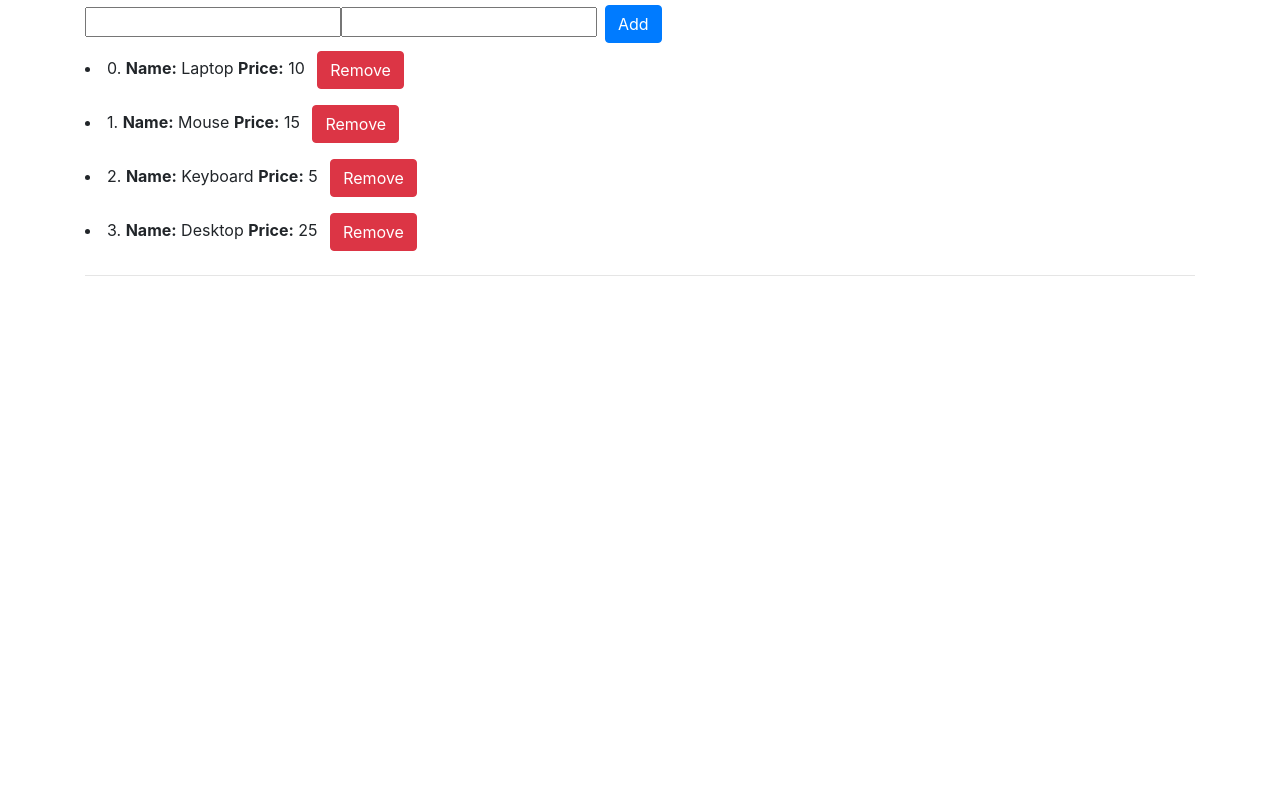
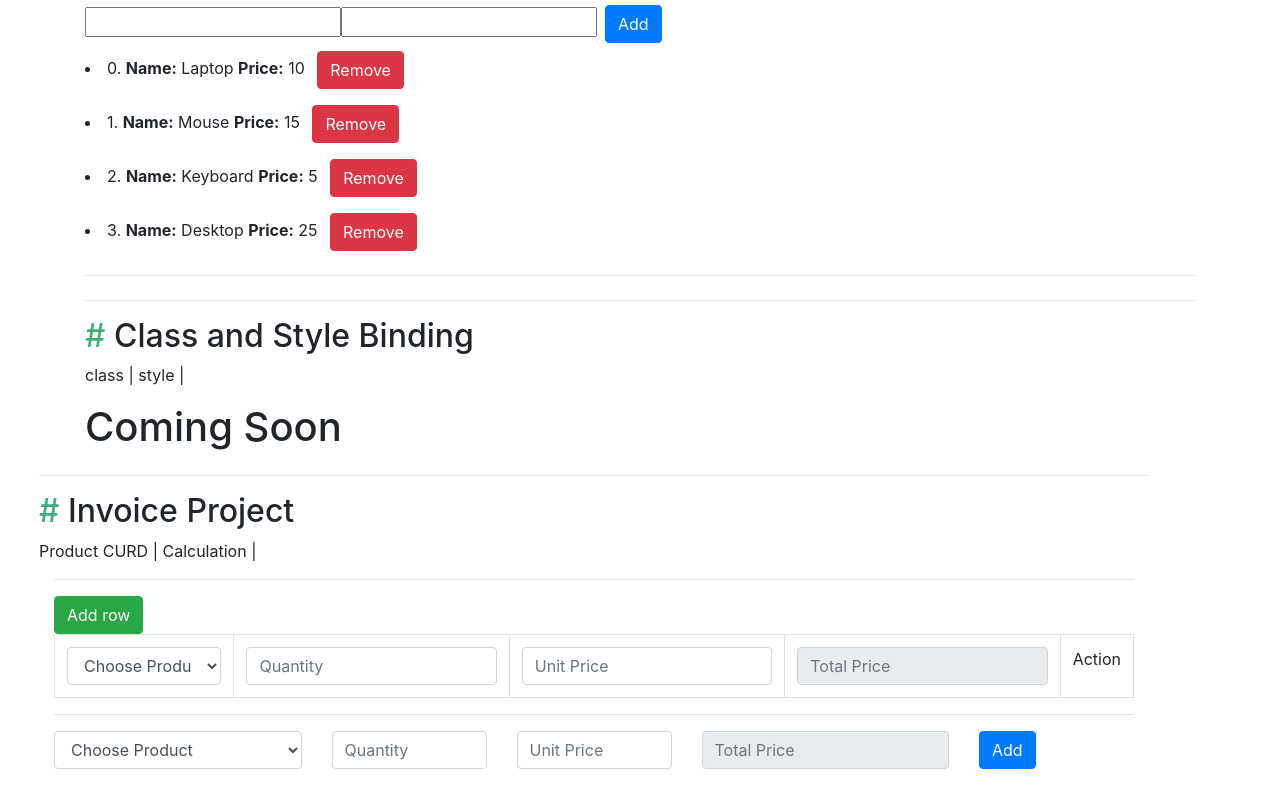
Before and after one commit to abbashir/Vue-js-practice, a plain HTML site: page index.html in a window 1280 px wide. Shown: the part 1965-2758 px from the top of the page. Before the commit the page ends 2257 px from the top, so only its background shows below. Drawn offline with nearby package versions, Linux system fonts and the light colour scheme.

Commit message:
invoice calculation app

```diff
--- a/app.js
+++ b/app.js
@@ -144,7 +144,27 @@ const ConditionalsandLoops = {
         }
     }
 }
+
+const InvoiceProject = {
+    data() {
+        return {
+            items: [
+                { description: "Website design", quantity: 1, price: 300 }
+              ]
+        }
+    },
+    methods: {
+        addRow() {
+            this.items.push({ description: "", quantity: 1, price: 0 });
+        },
+        removeRow(i) {
+            this.items.splice(i, 1)
+        }
+
+    }
+}
 Vue.createApp(app_data).mount('#app')
 Vue.createApp(event_modifier).mount('#event_modifier')
 Vue.createApp(TowWayDataBinding).mount('#TowWayDataBinding')
 Vue.createApp(ConditionalsandLoops).mount('#ConditionalsandLoops')
+Vue.createApp(InvoiceProject).mount('#InvoiceProject')
--- a/index.html
+++ b/index.html
@@ -148,6 +148,88 @@
 
   </div>
 
+  <div id="ClassandStyleBinding" class="container mt-4">
+    <hr>
+    <h2><span class="hasTag"> # </span> Class and Style Binding</h2>
+    <p> class | style | </p>
+    <h1>Coming Soon</h1>
+  </div>
+
+  <div id="InvoiceProject" class="container m-4">
+    <hr>
+    <h2><span class="hasTag"> # </span> Invoice Project</h2>
+    <p> Product CURD | Calculation | </p>
+    <div class="container">
+      <hr>
+      <table class="table table-bordered">
+        <button class="btn btn-success" @click="addRow">Add row</button>
+        <tr v-for="(item, i) in items" :key="item">
+          <td>
+            <select class="form-control" id="sel1" required>
+              <option value="">Choose Product</option>
+              <option value="A">A</option>
+              <option value="B">B</option>
+              <option value="C">C</option>
+              <option value="D">D</option>
+            </select>
+          </td>
+
+          <td>
+            <input type="text" class="form-control" name="qty" placeholder="Quantity" required>
+          </td>
+
+          <td>
+            <input type="text" class="form-control" name="unit_price" placeholder="Unit Price" required>
+          </td>
+
+          <td>
+            <input type="text" class="form-control" name="total_price" placeholder="Total Price" readonly>
+          </td>
+
+          <td v-if="i > 0">
+            <button class="btn btn-danger" @click="removeRow(i)">Remove</button>
+          </td>
+
+          <td v-else>
+            Action
+          </td>
+
+        </tr>
+      </table>
+      <hr>
+      <div class="row">
+        <div class="col-md-3">
+          <select class="form-control" id="sel1" required>
+            <option value="">Choose Product</option>
+            <option value="A">A</option>
+            <option value="B">B</option>
+            <option value="C">C</option>
+            <option value="D">D</option>
+          </select>
+        </div>
+
+        <div class="col-md-2">
+          <input type="text" class="form-control" name="qty" placeholder="Quantity" required>
+        </div>
+
+        <div class="col-md-2">
+          <input type="text" class="form-control" name="unit_price" placeholder="Unit Price" required>
+        </div>
+
+        <div class="col-md-3">
+          <input type="text" class="form-control" name="total_price" placeholder="Total Price" readonly>
+        </div>
+
+        <div class="col-md-2">
+          <button class="btn btn-primary">Add</button>
+        </div>
+
+      </div>
+
+    </div>
+
+  </div>
+
 
   <!-- Optional JavaScript -->
   <!-- jQuery first, then Popper.js, then Bootstrap JS -->
```
